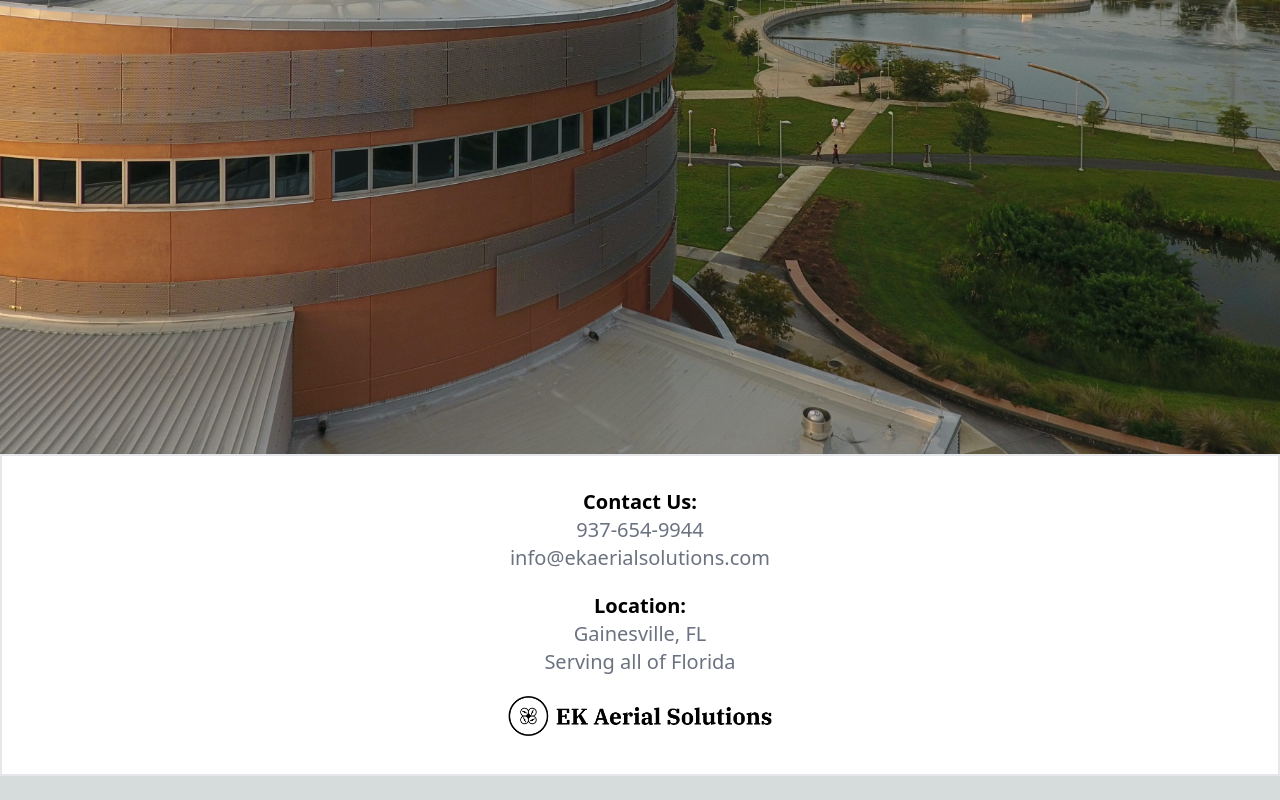
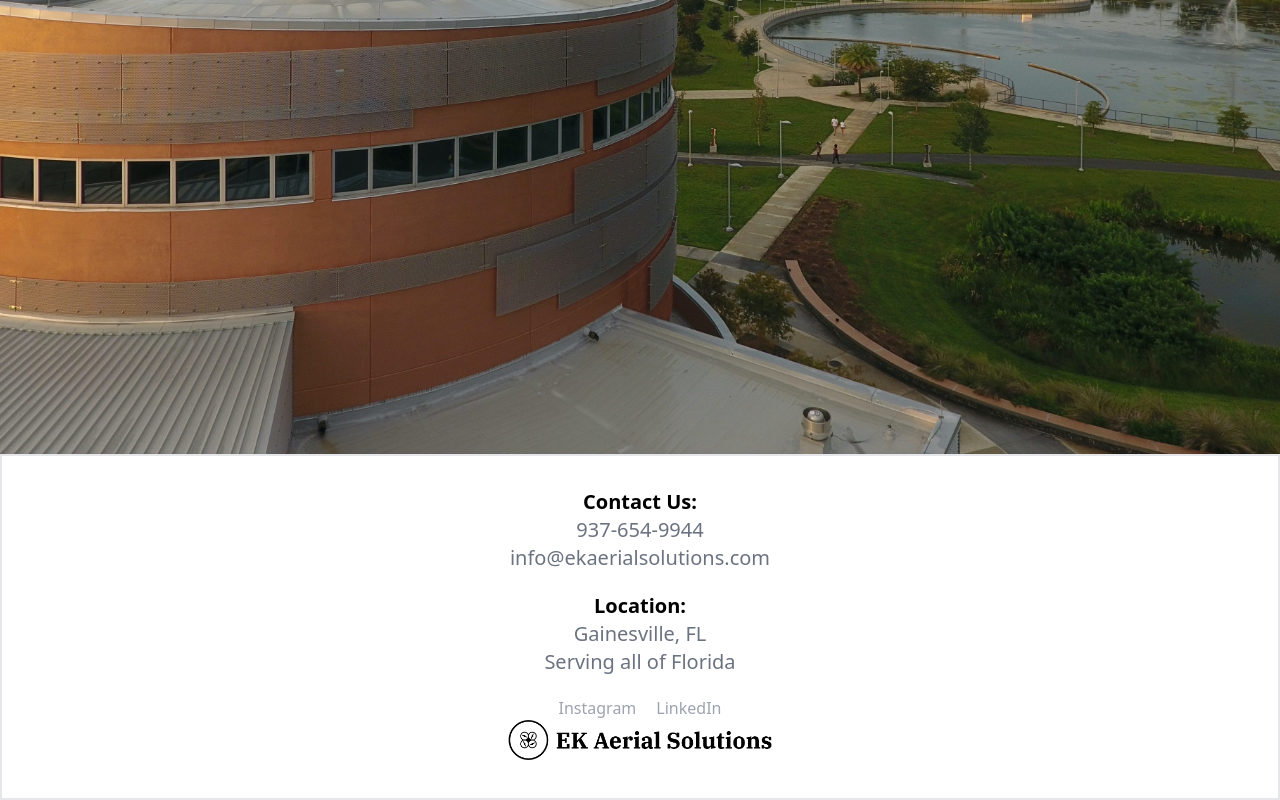
Before and after one commit to ekalbers/ek-aerialsolutions, a Next.js app: page / in a window 1280 px wide. Shown: the part 410-1210 px from the top of the page. Before the commit the page ends 1186 px from the top, so only its background shows below. Built offline with nearby package versions, Linux system fonts and the light colour scheme; no server answers.

Commit message:
adding analytics

```diff
--- a/components/Footer.js
+++ b/components/Footer.js
@@ -28,10 +28,20 @@ export default function Footer() {
             <p>Gainesville, FL</p>
             <p>Serving all of Florida</p>
           </div>
-          <div className="items-center text-center">
-            <button onClick={handleClick} className="items-center justify-center">
-              <img src="/ek-aerial-solutions-low-resolution-logo-black-on-transparent-background.png" className="h-10" alt="EK Drones Logo"/>
-            </button>
+          <div>
+            <div className="flex mt-4 space-x-5 sm:justify-center md:mt-0">
+              <a href="https://www.instagram.com/ekaerialsolutions/" className="text-gray-400 hover:text-gray-900 dark:hover:text-white">
+                Instagram
+              </a>
+              <a href="https://www.linkedin.com/company/ek-aerial-solutions/" className="text-gray-400 hover:text-gray-900 dark:hover:text-white">
+                LinkedIn
+              </a>
+            </div>
+            <div className="items-center text-center">
+              <button onClick={handleClick} className="items-center justify-center">
+                <img src="/ek-aerial-solutions-low-resolution-logo-black-on-transparent-background.png" className="h-10" alt="EK Drones Logo"/>
+              </button>
+            </div>
           </div>
         </div>
       </footer>
```
